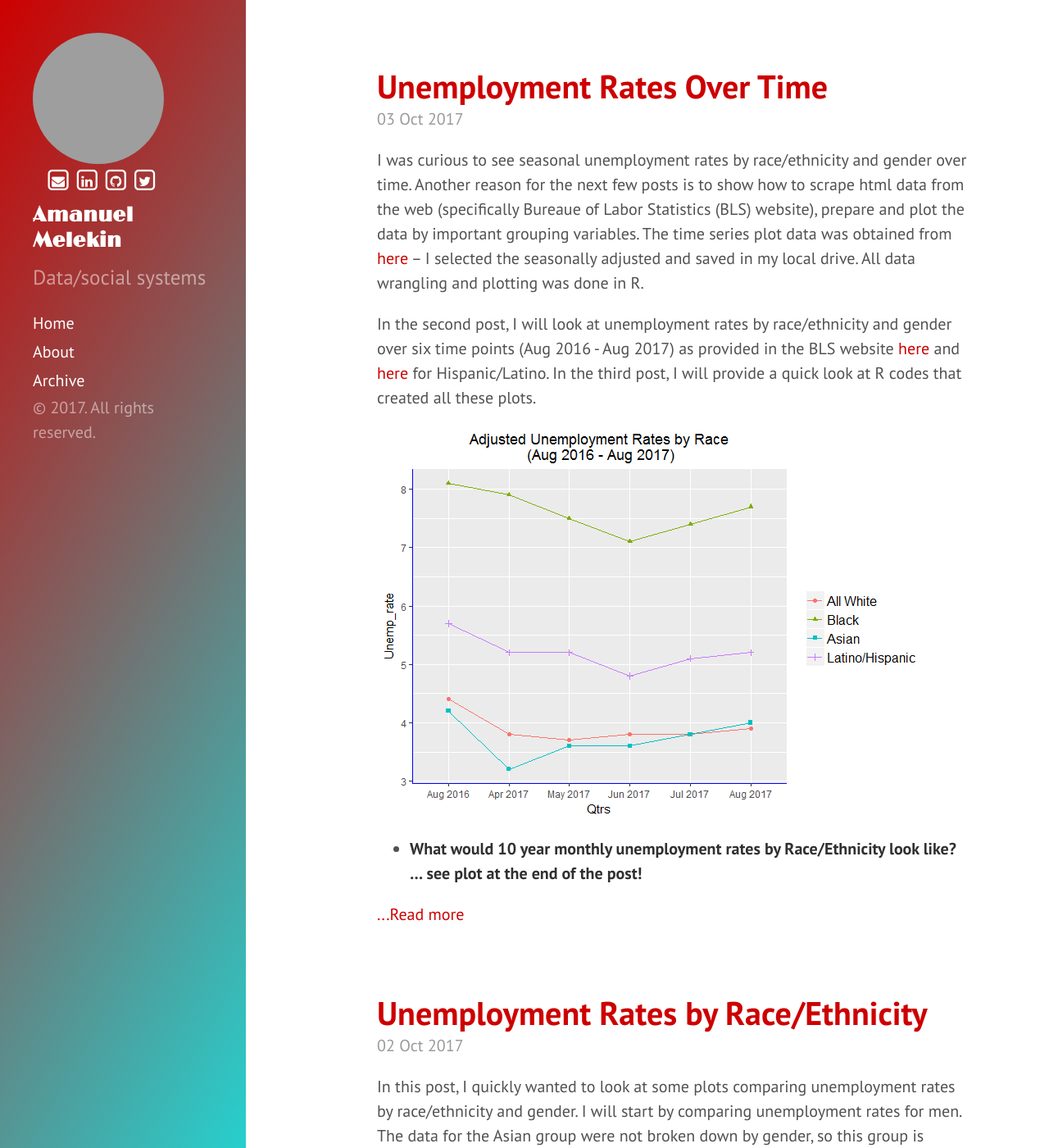
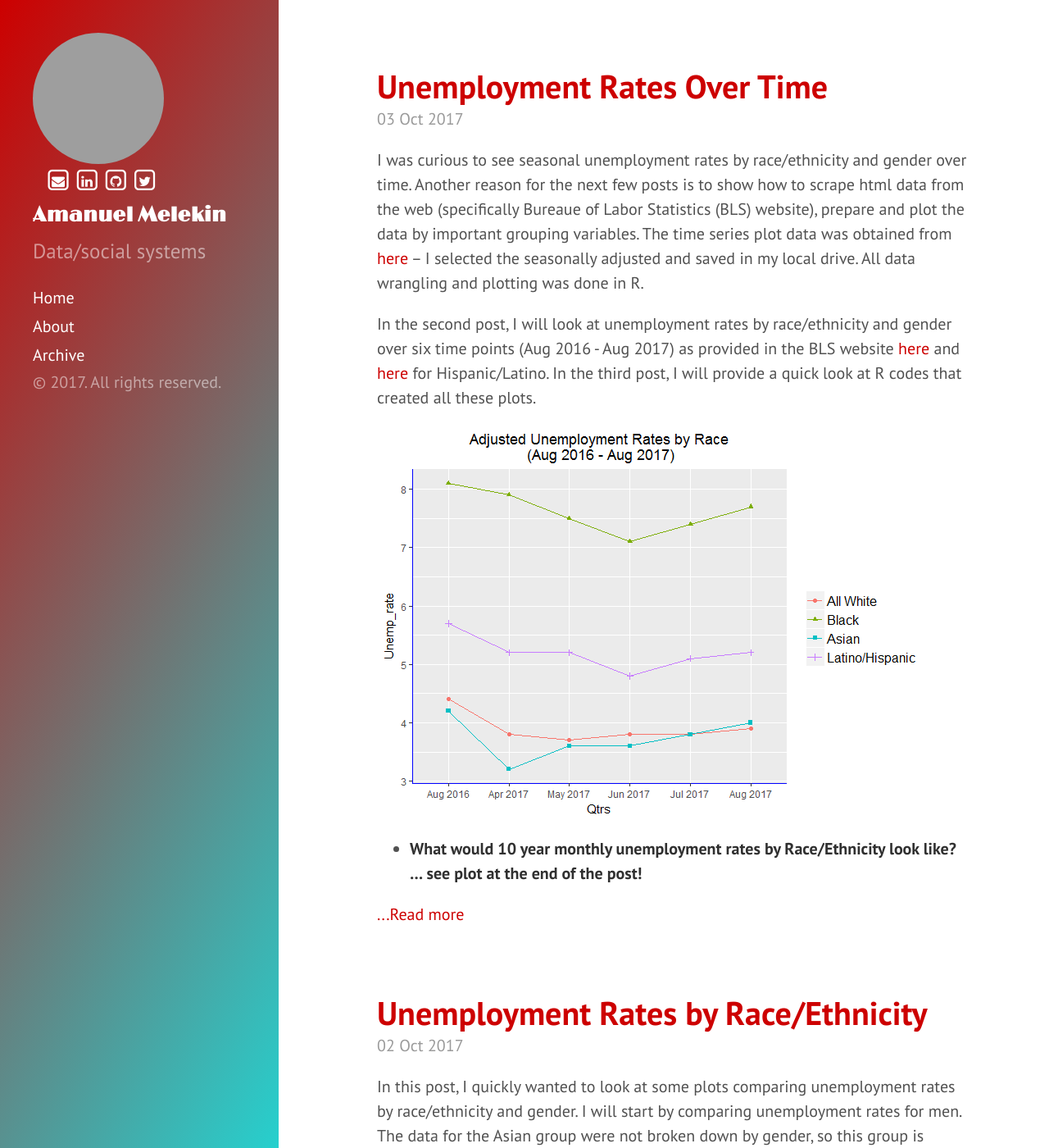
Before and after one commit to azmelekin/azmelekin.github.io, a Jekyll site: the page built from index.html, in a window 1280 px wide and 1400 px high. Shown: the whole window at 82% size. Built offline with Jekyll 4.4.1, drawn with Linux system fonts in a browser that asks for light colours; nearby versions of some CDN libraries; some web fonts are replaced; the list of posts is cut into pages by our own code; grey boxes are pictures that could not be loaded.

Commit message:
Update hyde.css

```diff
--- a/public/css/hyde.css
+++ b/public/css/hyde.css
@@ -72,7 +72,7 @@ html {
     top: 0;
     left: 0;
     bottom: 0;
-    width: 15rem;
+    width: 17rem;
     text-align: left;
     overflow-y: scroll;
   }
@@ -99,7 +99,7 @@ html {
     top: 0;
     left: 0;
     bottom: 0;
-    width: 15rem;
+    width: 17rem;
     text-align: left;
     overflow: hidden;
   }
```
